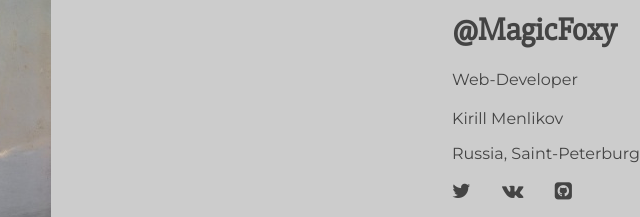
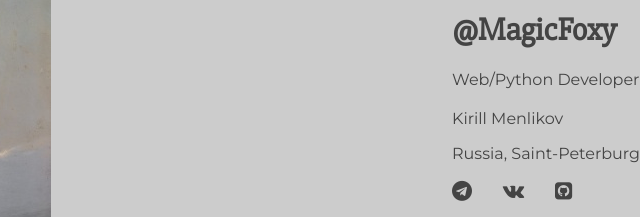
Before and after one commit to wultes/wultes.github.io, a plain HTML site: page index.html in a window 1280 px wide. Shown: the part 272-489 px from the top of the page, 640-1280 px from the left. Drawn offline with Linux system fonts and the light colour scheme.

Commit message:
add telegram contact

```diff
--- a/index.html
+++ b/index.html
@@ -30,7 +30,7 @@
 			<div class="content wow fadeInRight">
 				<div class="inner">
 					<h1>@MagicFoxy</h1>
-					<p>Web-Developer</p>
+					<p>Web/Python Developer</p>
 					<h2></h2>
 					<p>Kirill Menlikov</p>
 					<p>Russia, Saint-Peterburg</p>
@@ -39,7 +39,7 @@
 				<div class="icon">
 					<ul class="social">
 						<li class="social__item">
-							<a href="https://twitter.com/lubluklubniku"><i class="fa fa-twitter"></i></a>
+							<a href="https://t.me/magicfoxy"><i class="fa fa-telegram"></i></a>
 						</li>
 						<li class="social__item">
 							<a href="https://vk.com/kiryadurak"><i class="fa fa-vk"></i></a>
```
